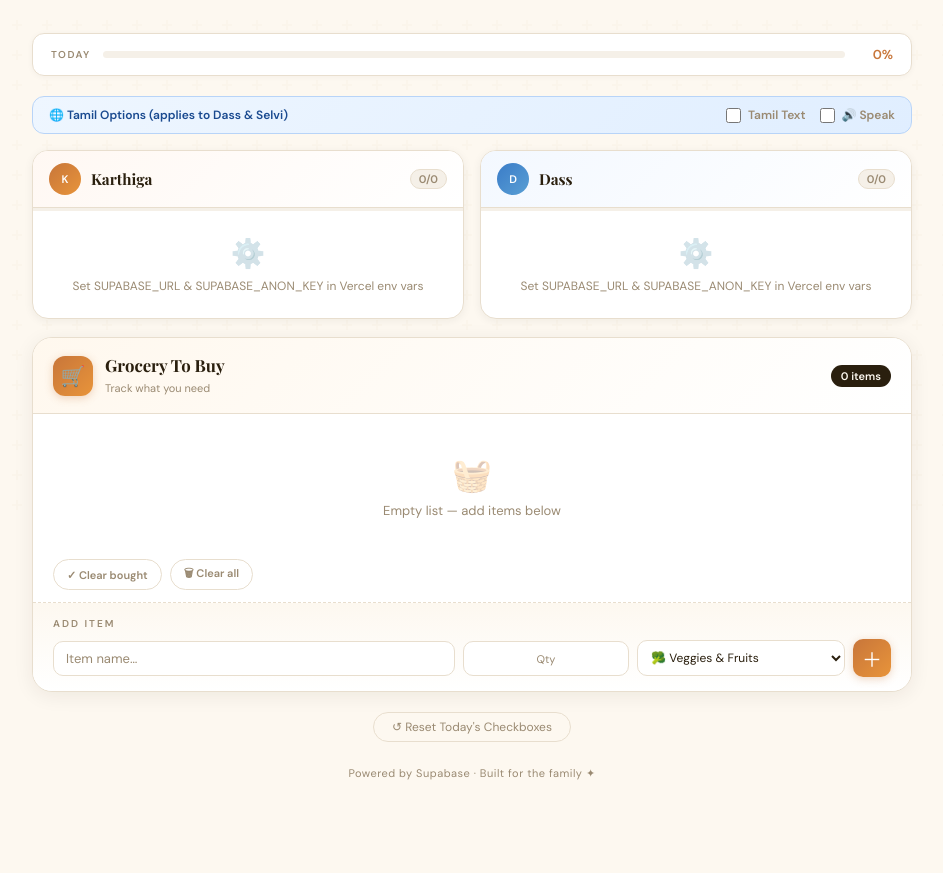
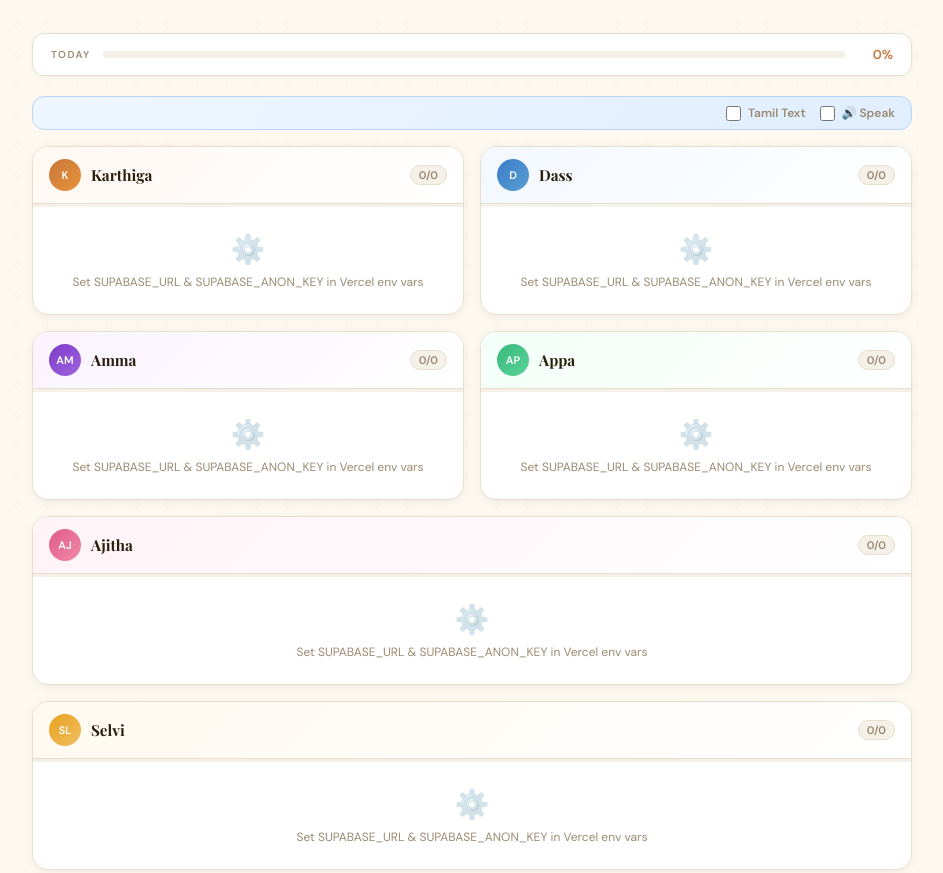
Before and after one commit to soorajramplum-netizen/dailytasktracker, a plain HTML site: page index.html in a window 1280 px wide. Shown: the part 280-1153 px from the top of the page, without its empty margins (168-1111 px from the left). Before the commit the page ends 1120 px from the top, so only its background shows below. Drawn offline with nearby package versions, Linux system fonts and the light colour scheme.

Commit message:
Update index.html

```diff
--- a/index.html
+++ b/index.html
@@ -418,13 +418,10 @@ footer{text-align:center;margin-top:24px;color:var(--muted);font-size:11px;lette
     <span class="prog-pct" id="d-prog-pct">0%</span>
   </div>
 
-  <!-- Tamil pref bar -->
-  <div class="tamil-bar">
-    <span class="tamil-bar-lbl">🌐 Tamil Options (applies to Dass &amp; Selvi)</span>
-    <div style="display:flex;gap:14px;flex-wrap:wrap">
-      <label class="pref-tog"><input type="checkbox" id="pref-text" onchange="savePref()"> Tamil Text</label>
-      <label class="pref-tog"><input type="checkbox" id="pref-tts" onchange="savePref()"> 🔊 Speak</label>
-    </div>
+  <!-- Tamil pref toggles (no label text) -->
+  <div class="tamil-bar" style="justify-content:flex-end;padding:8px 16px;">
+    <label class="pref-tog"><input type="checkbox" id="pref-text" onchange="savePref()"> Tamil Text</label>
+    <label class="pref-tog"><input type="checkbox" id="pref-tts" onchange="savePref()"> 🔊 Speak</label>
   </div>
 
   <div class="grid2">
@@ -452,6 +449,58 @@ footer{text-align:center;margin-top:24px;color:var(--muted);font-size:11px;lette
       <div class="add-row hidden" id="d-add-d">
         <input class="add-inp" id="d-inp-d" placeholder="Quick add…" onkeydown="if(event.key==='Enter')quickAdd('d','daily')">
         <button class="add-go ab-d" onclick="quickAdd('d','daily')">＋</button>
+      </div>
+    </div>
+    <!-- Amma Daily -->
+    <div class="sec sam">
+      <div class="sec-hdr" style="background:linear-gradient(135deg,#faf3ff,#fff)">
+        <div class="av av-am">AM</div><div class="sec-name">Amma</div>
+        <div class="sec-cnt" id="d-cnt-amma">0/0</div>
+      </div>
+      <div class="mini-track"><div class="mini-fill mf-am" id="d-mini-amma"></div></div>
+      <div class="task-list" id="d-list-amma"></div>
+      <div class="add-row hidden" id="d-add-amma">
+        <input class="add-inp" id="d-inp-amma" placeholder="Quick add…" onkeydown="if(event.key==='Enter')quickAdd('amma','daily')">
+        <button class="add-go ab-am" onclick="quickAdd('amma','daily')">＋</button>
+      </div>
+    </div>
+    <!-- Appa Daily -->
+    <div class="sec sap">
+      <div class="sec-hdr" style="background:linear-gradient(135deg,#f3fff8,#fff)">
+        <div class="av av-ap">AP</div><div class="sec-name">Appa</div>
+        <div class="sec-cnt" id="d-cnt-appa">0/0</div>
+      </div>
+      <div class="mini-track"><div class="mini-fill mf-ap" id="d-mini-appa"></div></div>
+      <div class="task-list" id="d-list-appa"></div>
+      <div class="add-row hidden" id="d-add-appa">
+        <input class="add-inp" id="d-inp-appa" placeholder="Quick add…" onkeydown="if(event.key==='Enter')quickAdd('appa','daily')">
+        <button class="add-go ab-ap" onclick="quickAdd('appa','daily')">＋</button>
+      </div>
+    </div>
+    <!-- Ajitha Daily -->
+    <div class="sec saj" style="grid-column:1/-1">
+      <div class="sec-hdr" style="background:linear-gradient(135deg,#fff3f7,#fff)">
+        <div class="av av-aj">AJ</div><div class="sec-name">Ajitha</div>
+        <div class="sec-cnt" id="d-cnt-ajitha">0/0</div>
+      </div>
+      <div class="mini-track"><div class="mini-fill mf-aj" id="d-mini-ajitha"></div></div>
+      <div class="task-list" id="d-list-ajitha"></div>
+      <div class="add-row hidden" id="d-add-ajitha">
+        <input class="add-inp" id="d-inp-ajitha" placeholder="Quick add…" onkeydown="if(event.key==='Enter')quickAdd('ajitha','daily')">
+        <button class="add-go ab-aj" onclick="quickAdd('ajitha','daily')">＋</button>
+      </div>
+    </div>
+    <!-- Selvi Daily -->
+    <div class="sec ssl" style="grid-column:1/-1">
+      <div class="sec-hdr" style="background:linear-gradient(135deg,#fffaf0,#fff)">
+        <div class="av av-sl">SL</div><div class="sec-name">Selvi</div>
+        <div class="sec-cnt" id="d-cnt-selvi">0/0</div>
+      </div>
+      <div class="mini-track"><div class="mini-fill mf-sl" id="d-mini-selvi"></div></div>
+      <div class="task-list" id="d-list-selvi"></div>
+      <div class="add-row hidden" id="d-add-selvi">
+        <input class="add-inp" id="d-inp-selvi" placeholder="Quick add…" onkeydown="if(event.key==='Enter')quickAdd('selvi','daily')">
+        <button class="add-go ab-sl" onclick="quickAdd('selvi','daily')">＋</button>
       </div>
     </div>
   </div>
@@ -978,7 +1027,7 @@ function updateSectionCounts(prefix, tasks){
 /* ═══════════════════════════════════
    DAILY
 ═══════════════════════════════════ */
-const D_PEOPLE=['k','d'];
+const D_PEOPLE=['k','d','amma','appa','ajitha','selvi'];
 
 async function renderDaily(){
   const dateKey=todayStr(dOff);
```
